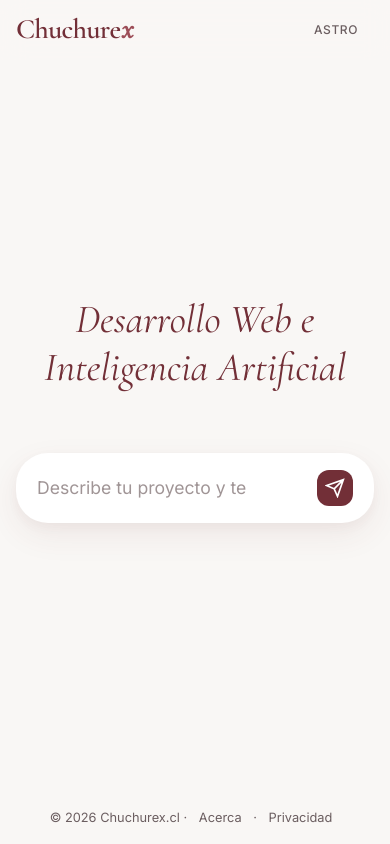
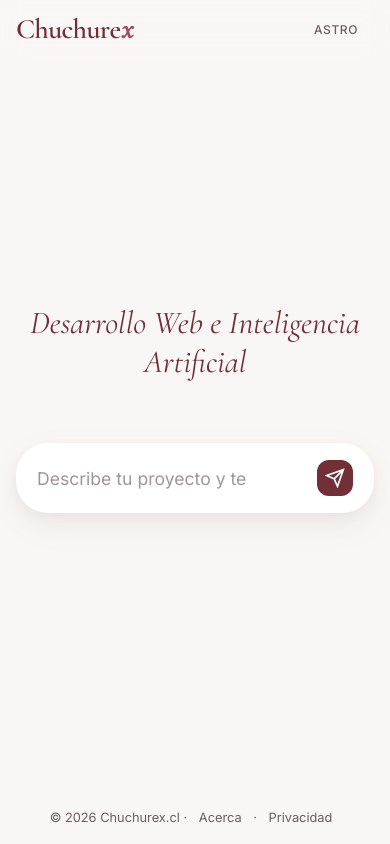
Before and after one commit to chuchurex/chuchurex, a website: page frontend/index.html in a window 390 px wide. Drawn offline with nearby package versions, Linux system fonts and the light colour scheme.

Commit message:
chore: adjust mobile H1 size and padding

```diff
--- a/frontend/styles/main.css
+++ b/frontend/styles/main.css
@@ -615,7 +615,8 @@ body
 
     .prompt-title
     {
-        font-size: 2.5rem;
+        font-size: 2rem;
+        padding: 0 1rem;
     }
 
 
```
